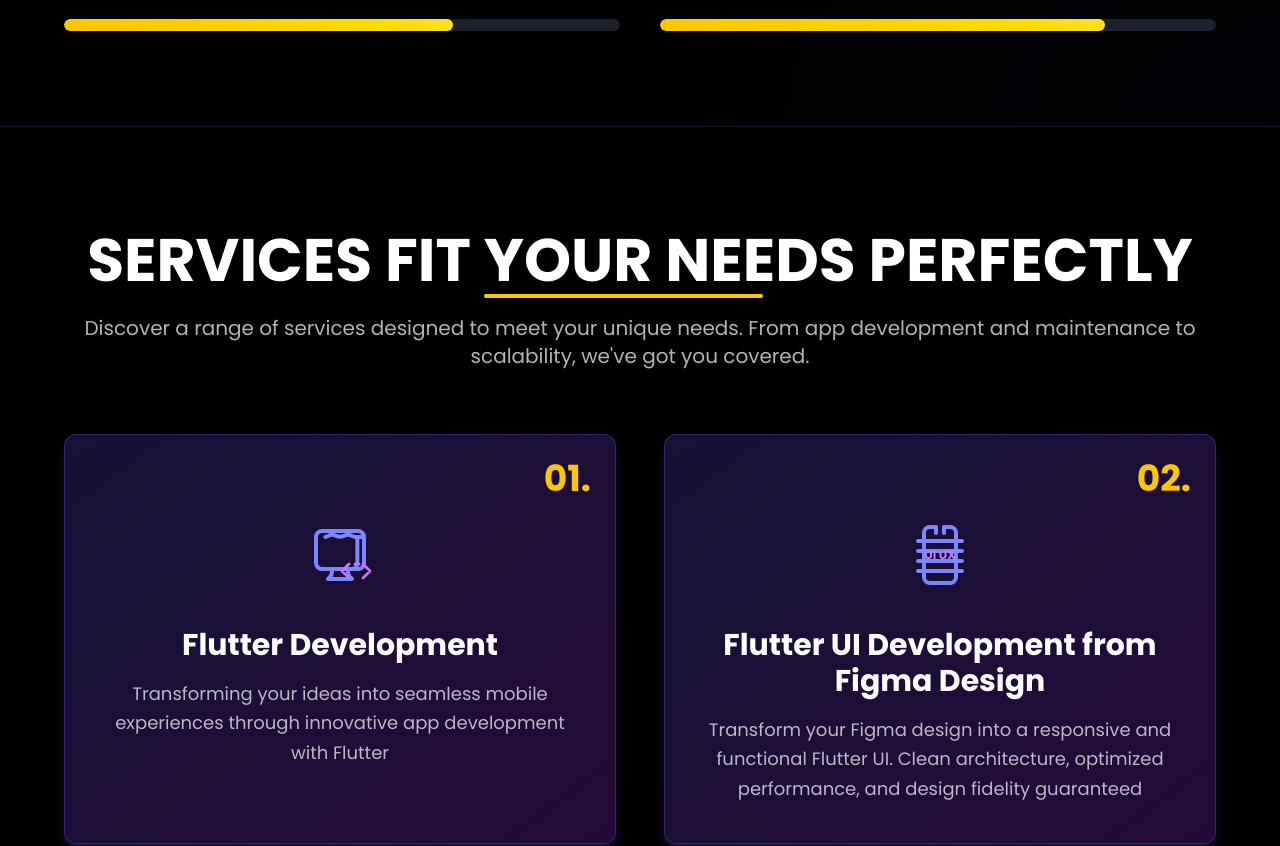
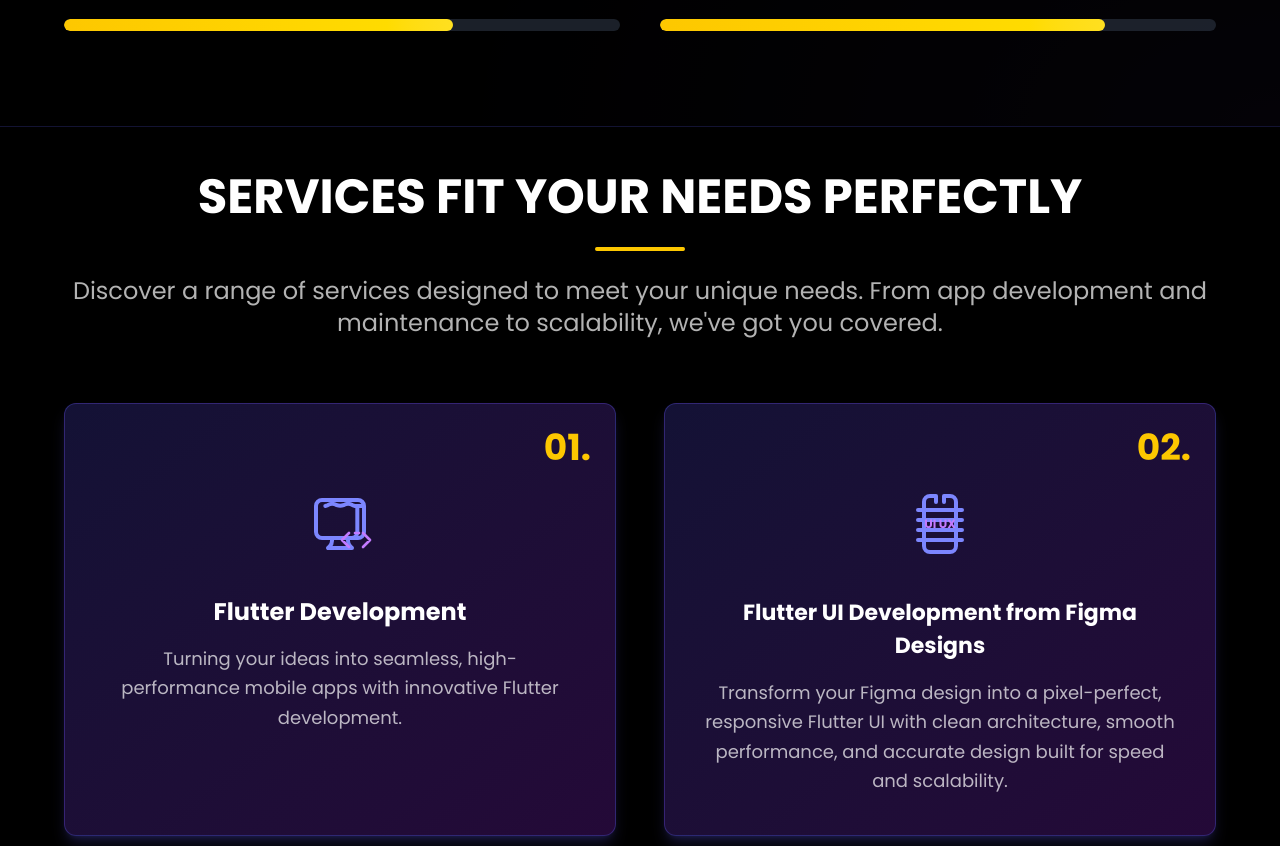
Before and after one commit to Sarmad1345/sarmadnadeem, a React (Vite) app: page / in a window 1280 px wide. Shown: the part 2003-2849 px from the top of the page. Built offline with nearby package versions, Linux system fonts and the light colour scheme.

Commit message:
services section updated

```diff
--- a/src/components/Services.jsx
+++ b/src/components/Services.jsx
@@ -1,5 +1,5 @@
-import { useEffect, useRef, useState } from 'react';
-import { useAnimationStore } from '../store';
+import { useEffect, useRef, useState } from "react";
+import { useAnimationStore } from "../store";
 
 const Services = () => {
   const ref = useRef(null);
@@ -11,8 +11,8 @@
       ([entry]) => {
         if (entry.isIntersecting) {
           setIsInView(true);
-          setSectionVisibility('services', true);
-          markSectionAnimated('services');
+          setSectionVisibility("services", true);
+          markSectionAnimated("services");
         }
       },
       { threshold: 0.3, once: true }
@@ -30,39 +30,46 @@
   }, [setSectionVisibility, markSectionAnimated]);
 
   return (
-    <section id="services" className="relative z-10 bg-black py-16 md:py-20 lg:py-24 overflow-x-hidden overflow-y-visible w-full max-w-full">
+    <section
+      id="services"
+      className="relative z-10 bg-black py-10 md:py-20 lg:py-10 overflow-x-hidden overflow-y-visible w-full max-w-full"
+    >
       <div className="max-w-7xl mx-auto px-6 md:px-8 lg:px-12 xl:px-16 2xl:px-20 w-full">
         <div
           ref={ref}
           className={`transition-all duration-1000 ${
-            isInView ? 'opacity-100' : 'opacity-0'
+            isInView ? "opacity-100" : "opacity-0"
           }`}
         >
           <div
             className={`text-center mb-12 md:mb-16 transition-all duration-600 ${
-              isInView ? 'opacity-100 translate-y-0' : 'opacity-0 translate-y-8'
+              isInView ? "opacity-100 translate-y-0" : "opacity-0 translate-y-8"
             }`}
-            style={{ transitionDelay: isInView ? '0.1s' : '0s' }}
+            style={{ transitionDelay: isInView ? "0.1s" : "0s" }}
           >
-            <h2 className="text-4xl md:text-5xl lg:text-6xl font-bold text-white leading-tight mb-4">
-              SERVICES FIT <span className="relative inline-block">YOUR NEEDS
-                <span className="absolute left-0 bottom-0 h-1 w-full bg-yellow-400 rounded-full transform scale-x-75 origin-left"></span>
-              </span> PERFECTLY
+            <h2 className="text-3xl md:text-4xl lg:text-5xl font-bold text-white leading-tight mb-5">
+              SERVICES FIT YOUR NEEDS PERFECTLY
             </h2>
-            <p className="text-lg md:text-xl text-white/70 max-w-3xl mx-auto">
-              Discover a range of services designed to meet your unique needs. From app development
-              and maintenance to scalability, we've got you covered.
+            <div className="relative flex justify-center md:mb-6">
+              <span className="h-1 w-32 bg-yellow-400 rounded-full transform scale-x-70"></span>
+            </div>
+            <p className="text-lg md:text-2xl text-white/70 max-w-xl mx-auto">
+              Discover a range of services designed to meet your unique needs.
+              From app development and maintenance to scalability, we've got you
+              covered.
             </p>
           </div>
 
           <div className="grid grid-cols-1 md:grid-cols-2 gap-8 lg:gap-12">
             <div
               className={`relative bg-gradient-to-br from-indigo-900/40 to-purple-900/40 backdrop-blur-xl border border-indigo-500/30 p-8 md:p-10 rounded-xl shadow-lg shadow-indigo-500/20 flex flex-col items-center text-center transition-all duration-700 hover:border-indigo-400/50 ${
-                isInView ? 'opacity-100 scale-100' : 'opacity-0 scale-90'
+                isInView ? "opacity-100 scale-100" : "opacity-0 scale-90"
               }`}
-              style={{ transitionDelay: isInView ? '0.3s' : '0s' }}
+              style={{ transitionDelay: isInView ? "0.3s" : "0s" }}
             >
-              <span className="absolute top-6 right-6 text-4xl font-bold text-yellow-400">01.</span>
+              <span className="absolute top-6 right-6 text-4xl font-bold text-yellow-400">
+                01.
+              </span>
               <div className="relative w-24 h-24 flex items-center justify-center mb-6 mt-8">
                 <svg
                   xmlns="http://www.w3.org/2000/svg"
@@ -93,21 +100,24 @@
                   />
                 </svg>
               </div>
-              <h3 className="text-2xl md:text-3xl font-bold text-white mb-4">
+              <h3 className="text-2xl md:text-1xl font-bold text-white mb-4">
                 Flutter Development
               </h3>
-              <p className="text-base md:text-lg text-white/70 leading-relaxed">
-                Transforming your ideas into seamless mobile experiences through innovative app development with Flutter
+              <p className="text-lg md:text-lg text-white/70 leading-relaxed">
+                Turning your ideas into seamless, high-performance mobile apps
+                with innovative Flutter development.
               </p>
             </div>
 
             <div
               className={`relative bg-gradient-to-br from-indigo-900/40 to-purple-900/40 backdrop-blur-xl border border-indigo-500/30 p-8 md:p-10 rounded-xl shadow-lg shadow-indigo-500/20 flex flex-col items-center text-center transition-all duration-700 hover:border-indigo-400/50 ${
-                isInView ? 'opacity-100 scale-100' : 'opacity-0 scale-90'
+                isInView ? "opacity-100 scale-100" : "opacity-0 scale-90"
               }`}
-              style={{ transitionDelay: isInView ? '0.5s' : '0s' }}
+              style={{ transitionDelay: isInView ? "0.5s" : "0s" }}
             >
-              <span className="absolute top-6 right-6 text-4xl font-bold text-yellow-400">02.</span>
+              <span className="absolute top-6 right-6 text-4xl font-bold text-yellow-400">
+                02.
+              </span>
               <div className="relative w-24 h-24 flex items-center justify-center mb-6 mt-8">
                 <svg
                   xmlns="http://www.w3.org/2000/svg"
@@ -127,11 +137,13 @@
                   UI UX
                 </span>
               </div>
-              <h3 className="text-2xl md:text-3xl font-bold text-white mb-4">
-                Flutter UI Development from Figma Design
+              <h3 className="text-[22px] md:text-1xl  font-bold text-white mb-4">
+                Flutter UI Development from Figma Designs
               </h3>
-              <p className="text-base md:text-lg text-white/70 leading-relaxed">
-                Transform your Figma design into a responsive and functional Flutter UI. Clean architecture, optimized performance, and design fidelity guaranteed
+              <p className="text-lg md:text-lg text-white/70 leading-relaxed">
+                Transform your Figma design into a pixel-perfect, responsive
+                Flutter UI with clean architecture, smooth performance, and
+                accurate design built for speed and scalability.
               </p>
             </div>
           </div>
```
